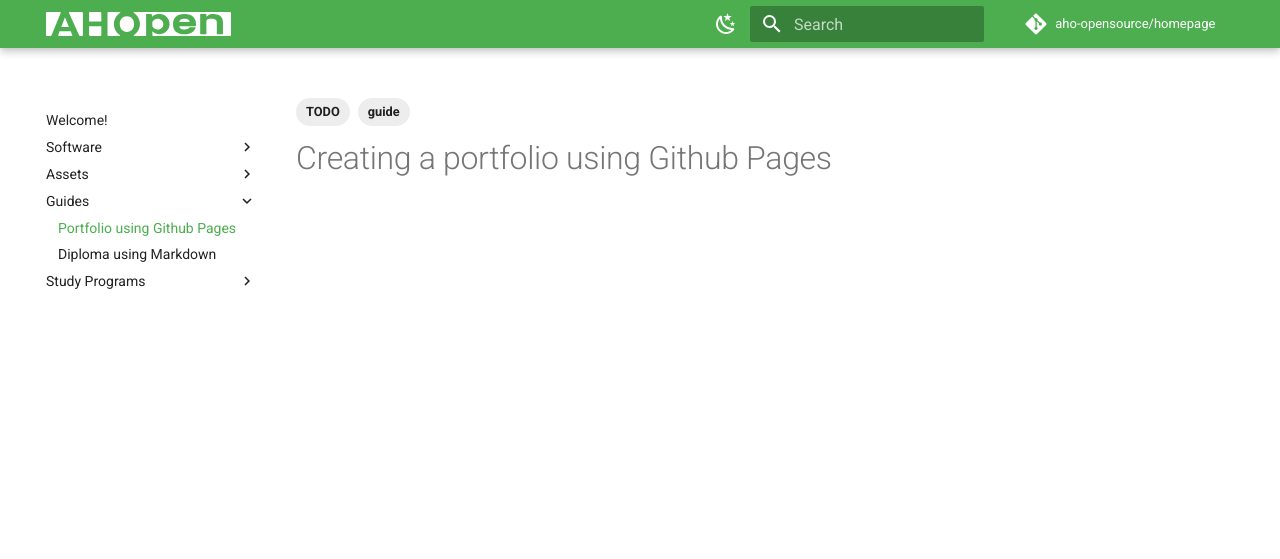
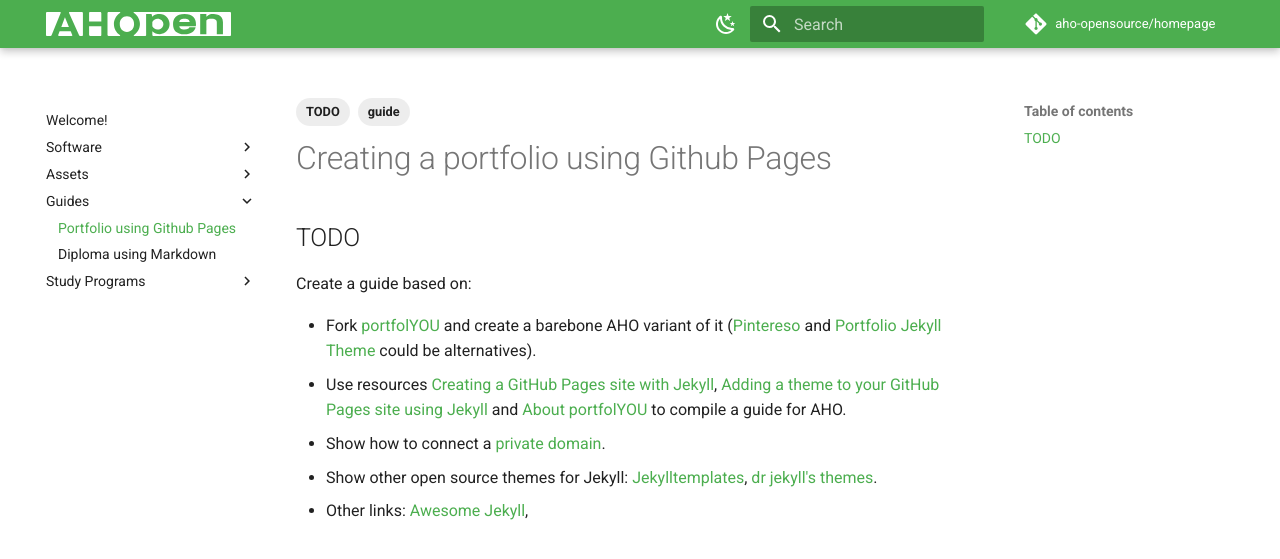
Before and after one commit to aho-opensource/homepage, an MkDocs documentation site: the page built from docs/guides/githubpages-portfolio.md, in a window 1280 px wide. Shown: the top 559 px of the page. Built offline with MkDocs 1.6.1 and Material for MkDocs 9.7.7, drawn with Linux system fonts in a browser that asks for light colours; comment, search, counter and statistics services are not loaded.

Commit message:
update githubpages-portfolio

```diff
--- a/docs/guides/githubpages-portfolio.md
+++ b/docs/guides/githubpages-portfolio.md
@@ -11,3 +11,13 @@
 ---
 
 # Creating a portfolio using Github Pages
+
+## TODO
+
+Create a guide based on:
+
+  * Fork [portfolYOU](https://github.com/yousinix/portfolYOU) and create a barebone AHO variant of it ([Pintereso](https://github.com/wowthemesnet/template-pintereso-bootstrap-jekyll) and [Portfolio Jekyll Theme](https://lenpaul.github.io/portfolio-jekyll-theme/) could be alternatives).
+  * Use resources [Creating a GitHub Pages site with Jekyll](https://docs.github.com/en/pages/setting-up-a-github-pages-site-with-jekyll/creating-a-github-pages-site-with-jekyll), [Adding a theme to your GitHub Pages site using Jekyll](https://docs.github.com/en/pages/setting-up-a-github-pages-site-with-jekyll/adding-a-theme-to-your-github-pages-site-using-jekyll) and [About portfolYOU](https://yousinix.github.io/portfolYOU/docs/) to compile a guide for AHO.
+  * Show how to connect a [private domain](https://docs.github.com/en/pages/configuring-a-custom-domain-for-your-github-pages-site/about-custom-domains-and-github-pages).
+  * Show other open source themes for Jekyll: [Jekylltemplates](https://www.jekylltemplates.com/), [dr jekyll's themes](https://drjekyllthemes.github.io/).
+  * Other links: [Awesome Jekyll](https://github.com/planetjekyll/awesome-jekyll),
```
